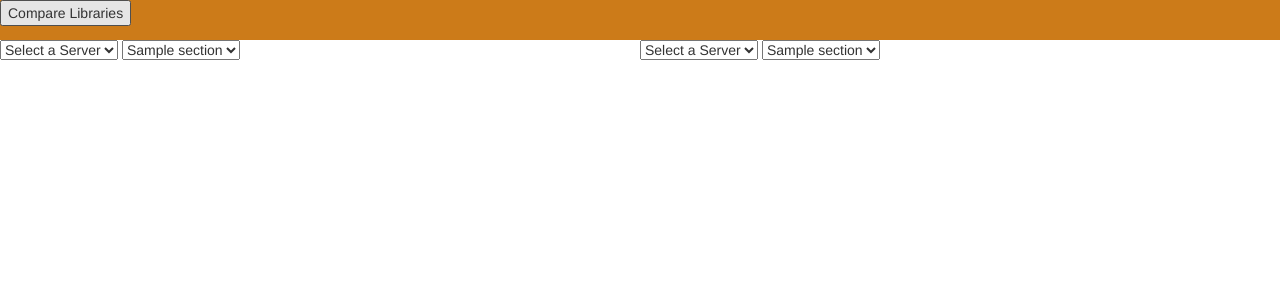
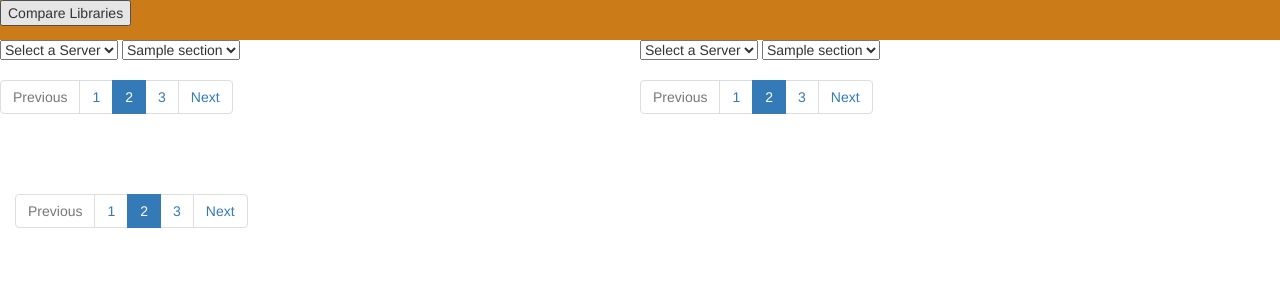
Before and after one commit to tdorsey/plexsync, a Flask app: template templates/home.html in a window 1280 px wide. Shown: the top 300 px of the page. Run offline with Flask 2, Linux system fonts and the light colour scheme; the template is opened without the code that fills it: most values are stand-ins (such as "Sample title", 1, 10 or a date in 2020); some libraries are stand-ins or nearby versions.

Commit message:
add pagination

```diff
--- a/templates/home.html
+++ b/templates/home.html
@@ -19,7 +19,22 @@
         {% endfor %}
     </select>
     <section id="server1_title" class="section_title"></section>
-    <ul id="server1_results" class="media list-group" data-toggle="items" />
+    <nav aria-label="...">
+  <ul class="pagination">
+    <li class="page-item disabled">
+      <a class="page-link" href="#" tabindex="-1">Previous</a>
+    </li>
+    <li class="page-item"><a class="page-link" href="#">1</a></li>
+    <li class="page-item active">
+      <a class="page-link" href="#">2 <span class="sr-only">(current)</span></a>
+    </li>
+    <li class="page-item"><a class="page-link" href="#">3</a></li>
+    <li class="page-item">
+      <a class="page-link" href="#">Next</a>
+    </li>
+  </ul>
+</nav>
+    <ul id="server1_results" class="media list-group" />
 </div>
 
 <div id="server2" class="media_list collapse in">
@@ -35,10 +50,40 @@
         {% endfor %}
     </select>
     <section class="section_title" id="server2_title"></section>
-    <ul id="server2_results" class="media list-group" data-toggle="items" />
+    <nav aria-label="...">
+  <ul class="pagination">
+    <li class="page-item disabled">
+      <a class="page-link" href="#" tabindex="-1">Previous</a>
+    </li>
+    <li class="page-item"><a class="page-link" href="#">1</a></li>
+    <li class="page-item active">
+      <a class="page-link" href="#">2 <span class="sr-only">(current)</span></a>
+    </li>
+    <li class="page-item"><a class="page-link" href="#">3</a></li>
+    <li class="page-item">
+      <a class="page-link" href="#">Next</a>
+    </li>
+  </ul>
+</nav>
+    <ul id="server2_results" class="media list-group" />
 </div>
 <div id="comparison_results" class="container collapse in">
     <section class="section_title" id="comparison_title"></section>
+    <nav aria-label="...">
+  <ul class="pagination">
+    <li class="page-item disabled">
+      <a class="page-link" href="#" tabindex="-1">Previous</a>
+    </li>
+    <li class="page-item"><a class="page-link" href="#">1</a></li>
+    <li class="page-item active">
+      <a class="page-link" href="#">2 <span class="sr-only">(current)</span></a>
+    </li>
+    <li class="page-item"><a class="page-link" href="#">3</a></li>
+    <li class="page-item">
+      <a class="page-link" href="#">Next</a>
+    </li>
+  </ul>
+</nav>
     <ul id="resultList" class="media list-group" data-toggle="items" />
  </div>
 <div class="messages" />
--- a/templates/layout.html
+++ b/templates/layout.html
@@ -15,6 +15,9 @@
 <!-- jQuery library -->
 <script src="https://ajax.googleapis.com/ajax/libs/jquery/3.2.1/jquery.min.js"></script>
 
+<!--list.js -->
+<script src="//cdnjs.cloudflare.com/ajax/libs/list.js/1.5.0/list.min.js"></script>
+
 <!--  listgroup.js  -->
 <script src="https://cdn.jsdelivr.net/bootstrap.listgroup/1.1.2/listgroup.min.js"></script>
 
```
